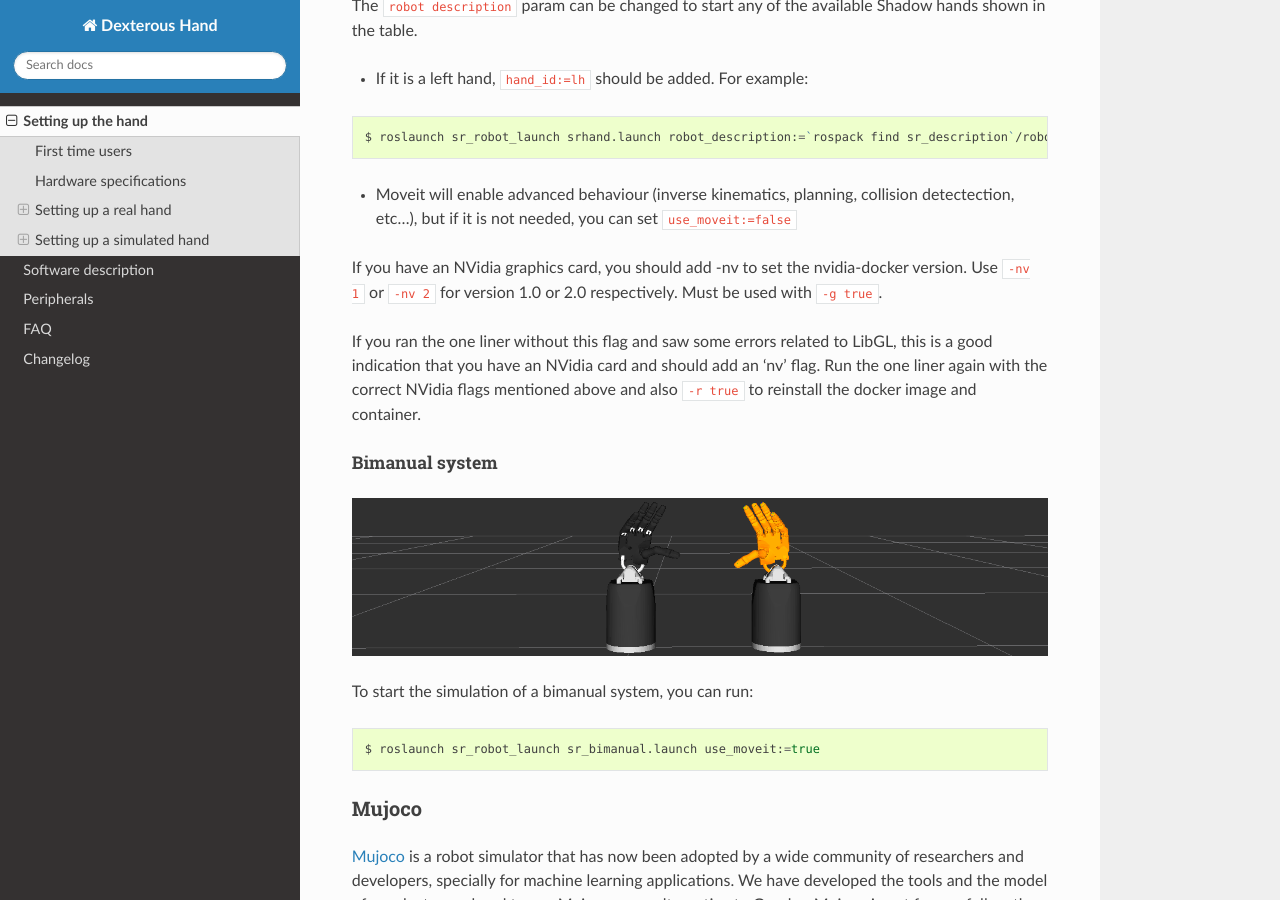
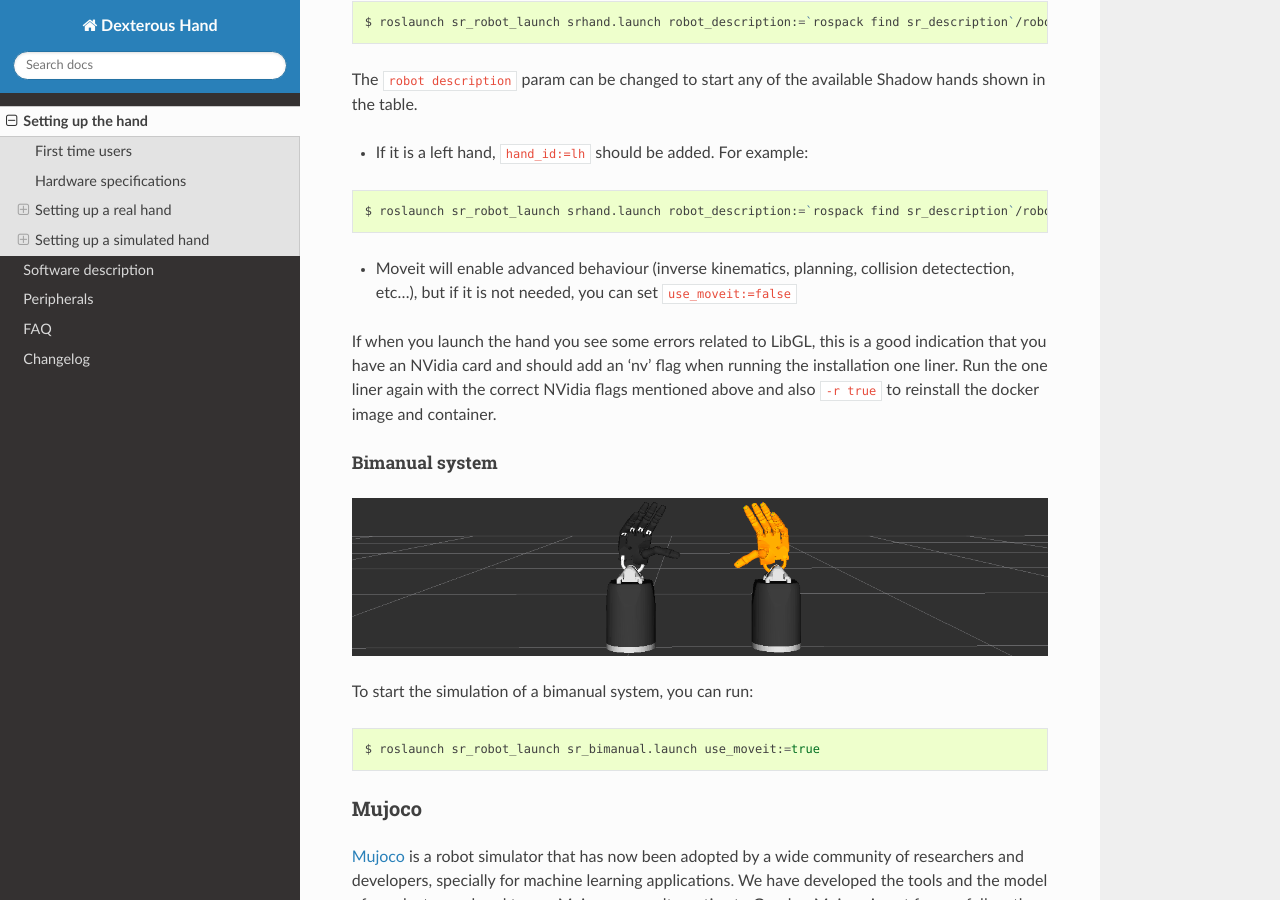
Before and after one commit to shadow-robot/sr_dexterous_hand_documentation, a Sphinx documentation site: the page built from docs/user_guide/1_setting_up_the_hand.md, in a window 1280 px wide and 900 px high, scrolled down 9704 px. Built offline with Sphinx 7.4.7 and the Read the Docs theme 2.0.0, drawn with Linux system fonts in a browser that asks for light colours; some of the changed text lies outside the part shown.

Commit message:
Update 1_setting_up_the_hand.md

```diff
--- a/docs/user_guide/1_setting_up_the_hand.md
+++ b/docs/user_guide/1_setting_up_the_hand.md
@@ -340,9 +342,7 @@ $ roslaunch sr_robot_launch srhand.launch robot_description:=`rospack find sr_de
 
 * Moveit will enable advanced behaviour (inverse kinematics, planning, collision detectection, etc...), but if it is not needed, you can set ``use_moveit:=false``
 
-If you have an NVidia graphics card, you should add -nv to set the nvidia-docker version. Use ``-nv 1`` or ``-nv 2`` for version 1.0 or 2.0 respectively. Must be used with ``-g true``.
-
-If you ran the one liner without this flag and saw some errors related to LibGL, this is a good indication that you have an NVidia card and should add an 'nv' flag. Run the one liner again with the correct NVidia flags mentioned above and also ``-r true`` to reinstall the docker image and container.
+If when you launch the hand you see some errors related to LibGL, this is a good indication that you have an NVidia card and should add an 'nv' flag when running the installation one liner. Run the one liner again with the correct NVidia flags mentioned above and also ``-r true`` to reinstall the docker image and container.
 
 ##### Bimanual system
 
```
Also changed, not shown: other parts of docs/user_guide/1_setting_up_the_hand.md (+2 -0 lines).
